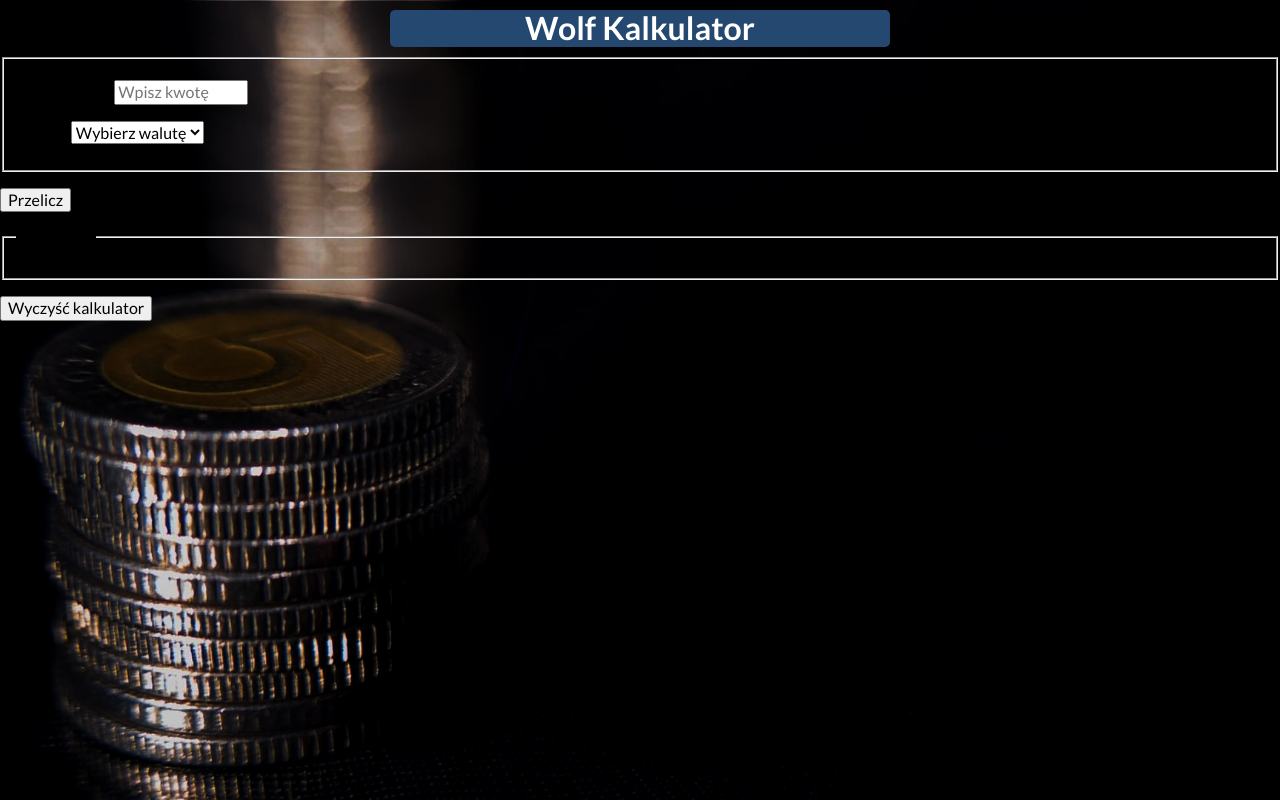
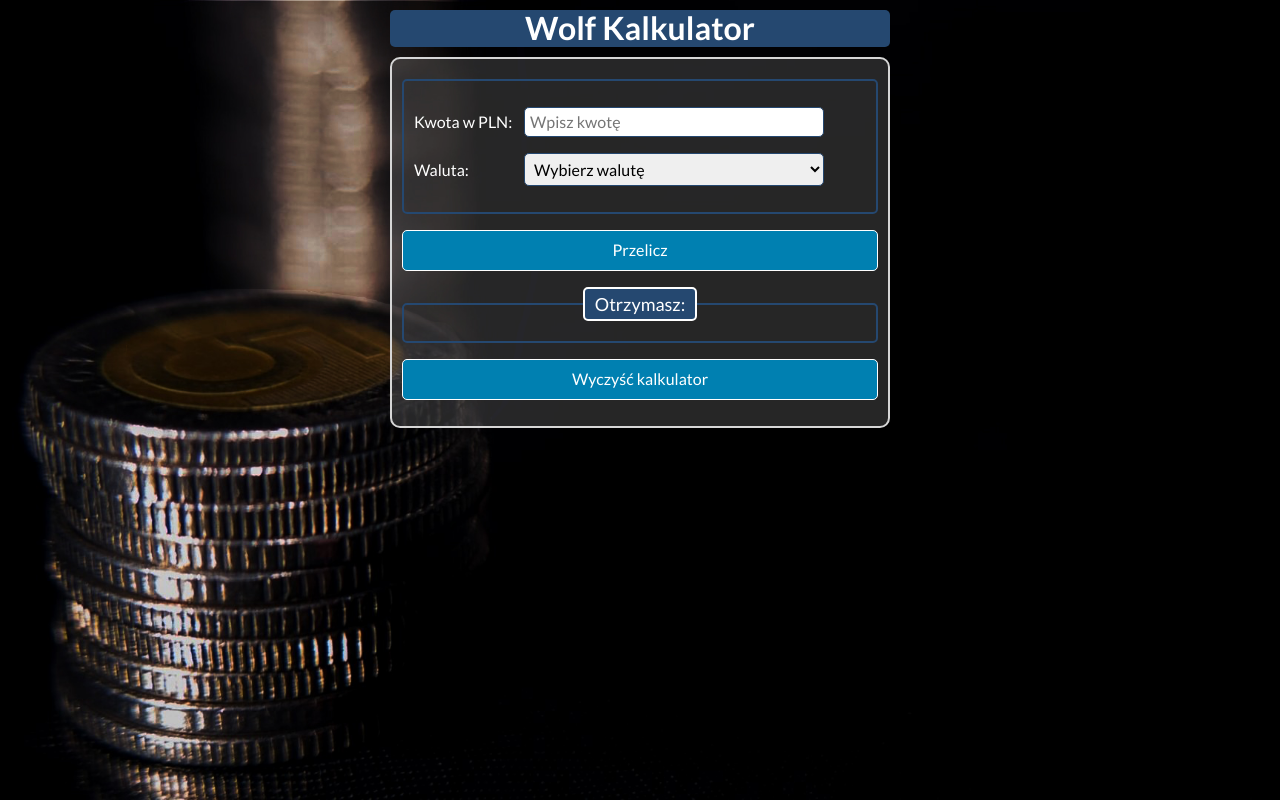
Before and after one commit to aWilku/currency-converter-react, a React (Create React App) app: page / in a window 1280 px wide. Built offline with nearby package versions, Linux system fonts and the light colour scheme.

Commit message:
add Form component and style.css

```diff
--- a/src/App.js
+++ b/src/App.js
@@ -1,4 +1,5 @@
 import Header from "./Header";
+import Form from "./Form";
 
 function App() {
   return (
@@ -7,46 +8,7 @@ function App() {
         title="Wolf Kalkulator"
       />
 
-      <form className="form">
-        <fieldset className="form__fieldset">
-          <p>
-            <label>
-              <span className="form__labelText">
-                Kwota w PLN:
-                    </span>
-              <input className="form__field" name="amount" type="number" min="0.01" max="999999999"
-                step="0.01" placeholder="Wpisz kwotę" required />
-            </label>
-          </p>
-          <p>
-            <label>
-              <span className="form__labelText">
-                Waluta:
-                    </span>
-              <select className="form__field" name="requestedCurrency" required>
-                <option value="" disabled selected>Wybierz walutę</option>
-                <option value="EUR">EUR</option>
-                <option value="CHF">CHF</option>
-                <option value="USD">USD</option>
-                <option value="GBP">GBP</option>
-              </select>
-            </label>
-          </p>
-        </fieldset>
-
-        <p>
-          <button className="form__button">Przelicz</button>
-        </p>
-
-        <fieldset className="form__fieldset form__fieldset--special">
-          <legend className="form__legend">Otrzymasz:</legend>
-          <p className="form__paragraph"><strong></strong></p>
-        </fieldset>
-
-        <p>
-          <button className="form__button" type="reset">Wyczyść kalkulator</button>
-        </p>
-      </form>
+      <Form />
     </main>
   );
 }
--- /dev/null
+++ b/src/Form/index.js
@@ -0,0 +1,46 @@
+import "./style.css"
+
+const Form = () => (
+    <form className="form">
+        <fieldset className="form__fieldset">
+            <p>
+                <label>
+                    <span className="form__labelText">
+                        Kwota w PLN:
+                    </span>
+                    <input className="form__field" name="amount" type="number" min="0.01" max="999999999"
+                        step="0.01" placeholder="Wpisz kwotę" required />
+                </label>
+            </p>
+            <p>
+                <label>
+                    <span className="form__labelText">
+                        Waluta:
+                    </span>
+                    <select className="form__field" name="requestedCurrency" required>
+                        <option value="" disabled selected>Wybierz walutę</option>
+                        <option value="EUR">EUR</option>
+                        <option value="CHF">CHF</option>
+                        <option value="USD">USD</option>
+                        <option value="GBP">GBP</option>
+                    </select>
+                </label>
+            </p>
+        </fieldset>
+
+        <p>
+            <button className="form__button">Przelicz</button>
+        </p>
+
+        <fieldset className="form__fieldset form__fieldset--special">
+            <legend className="form__legend">Otrzymasz:</legend>
+            <p className="form__paragraph"><strong></strong></p>
+        </fieldset>
+
+        <p>
+            <button className="form__button" type="reset">Wyczyść kalkulator</button>
+        </p>
+    </form>
+)
+
+export default Form;
--- /dev/null
+++ b/src/Form/style.css
@@ -0,0 +1,67 @@
+.form {
+    width: 85%;
+    max-width: 500px;
+    padding: 10px;
+    margin: 10px auto;
+    background-color: #ffffff26;
+    color: #ffffff;
+    border: 2px solid #d6d6d6;
+    border-radius: 10px;
+}
+
+.form__fieldset {
+    padding: 10px;
+    margin: 10px 0;
+    border: 2px solid #254870;
+    border-radius: 5px;
+}
+
+.form__fieldset--special {
+    text-align: center;
+}
+
+.form__legend {
+    text-align: center;
+    background-color: #254870;
+    border: 2px solid #ffffff;
+    border-radius: 5px;
+    padding: 5px 10px;
+    font-size: 18px;
+}
+
+.form__labelText {
+    display: inline-block;
+    width: 100%;
+    max-width: 100px;
+    margin: 0 10px 5px 0;
+}
+
+.form__paragraph {
+    margin: 0;
+}
+
+.form__field {
+    width: 100%;
+    max-width: 300px;
+    border: 1px solid #254870;
+    border-radius: 5px;
+    padding: 5px;
+}
+
+.form__button {
+    width: 100%;
+    background-color: #0080B1;
+    color: #ffffff;
+    border: 1px solid #ffffff;
+    border-radius: 5px;
+    padding: 10px;
+    cursor: pointer;
+}
+
+.form__button:hover {
+    background-color: #336399;
+}
+
+.form__button:active {
+    background-color: #407bbf;
+}
```
